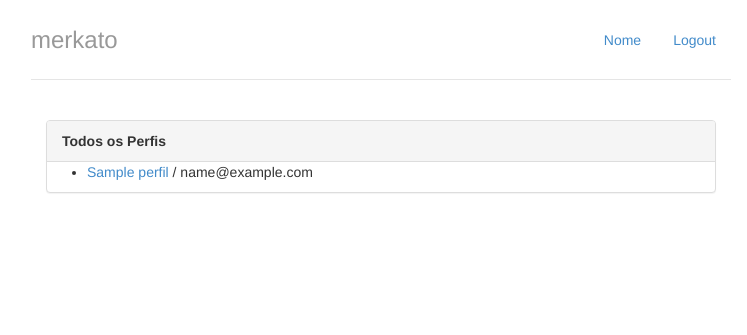
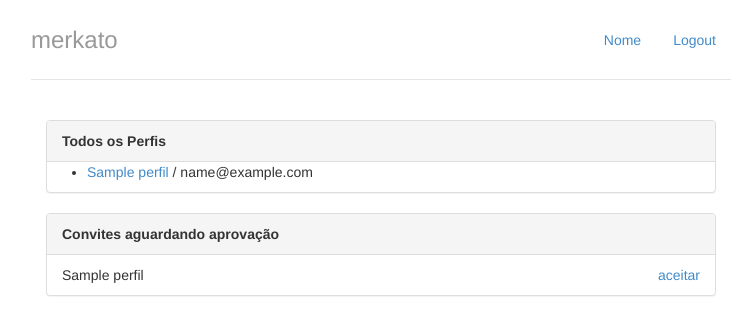
Before and after one commit to leovanzella/django-app, a Django app: page / in a window 1280 px wide. Shown: the top 335 px of the page, without its empty margins (259-1006 px from the left). Run offline with Django 3.2, Linux system fonts and the light colour scheme; tables that the repository leaves empty hold one stand-in row (values such as "Sample post").

Commit message:
8. Preparing invitations and get logged profile

```diff
--- a/merkado/perfis/templates/index.html
+++ b/merkado/perfis/templates/index.html
@@ -18,5 +18,25 @@
         {% endif %}
 
     </div>
+
+    <div class="panel panel-default">
+        {% if perfil_logado.convites_recebidos.count %}
+            <div class="panel-heading">
+                <strong>Convites aguardando aprovação</strong>
+            </div>
+            <ul class="list-group">
+                {% for convite in perfil_logado.convites_recebidos.all %}
+                    <li class="list-group-item">
+                            {{ convite.solicitante.nome }}
+                            <a href="#" class="pull-right">aceitar</a>
+                    </li>
+                {% endfor %}
+            </ul>
+        {% else %}
+            <div class="panel-body">
+                <p>Nenhum convite recebido :(</p>
+            </div>
+        {% endif %}
+    </div>
 </div>
 {% endblock %}
--- a/merkado/perfis/views.py
+++ b/merkado/perfis/views.py
@@ -3,12 +3,12 @@ from django.shortcuts import render, redirect
 from perfis.models import Perfil
 
 def index(request):
-    return render(request, 'index.html', {'perfis' : Perfil.objects.all()})
+    return render(request, 'index.html', {'perfis' : Perfil.objects.all(), 'perfil_logado' : get_perfil_logado(request)})
 
 def exibir(request, perfil_id):
     perfil = Perfil.objects.get(id=perfil_id)
     #perfil = Perfil.objects.filter(email__contains='Leo')  can search for other Leos
-    return render(request, 'perfil.html', {'perfil' : perfil})
+    return render(request, 'perfil.html', {'perfil' : perfil, 'perfil_logado' : get_perfil_logado(request)})
 
 def convidar(request, perfil_id):
     perfil_a_convidar = Perfil.objects.get(id=perfil_id)
```
